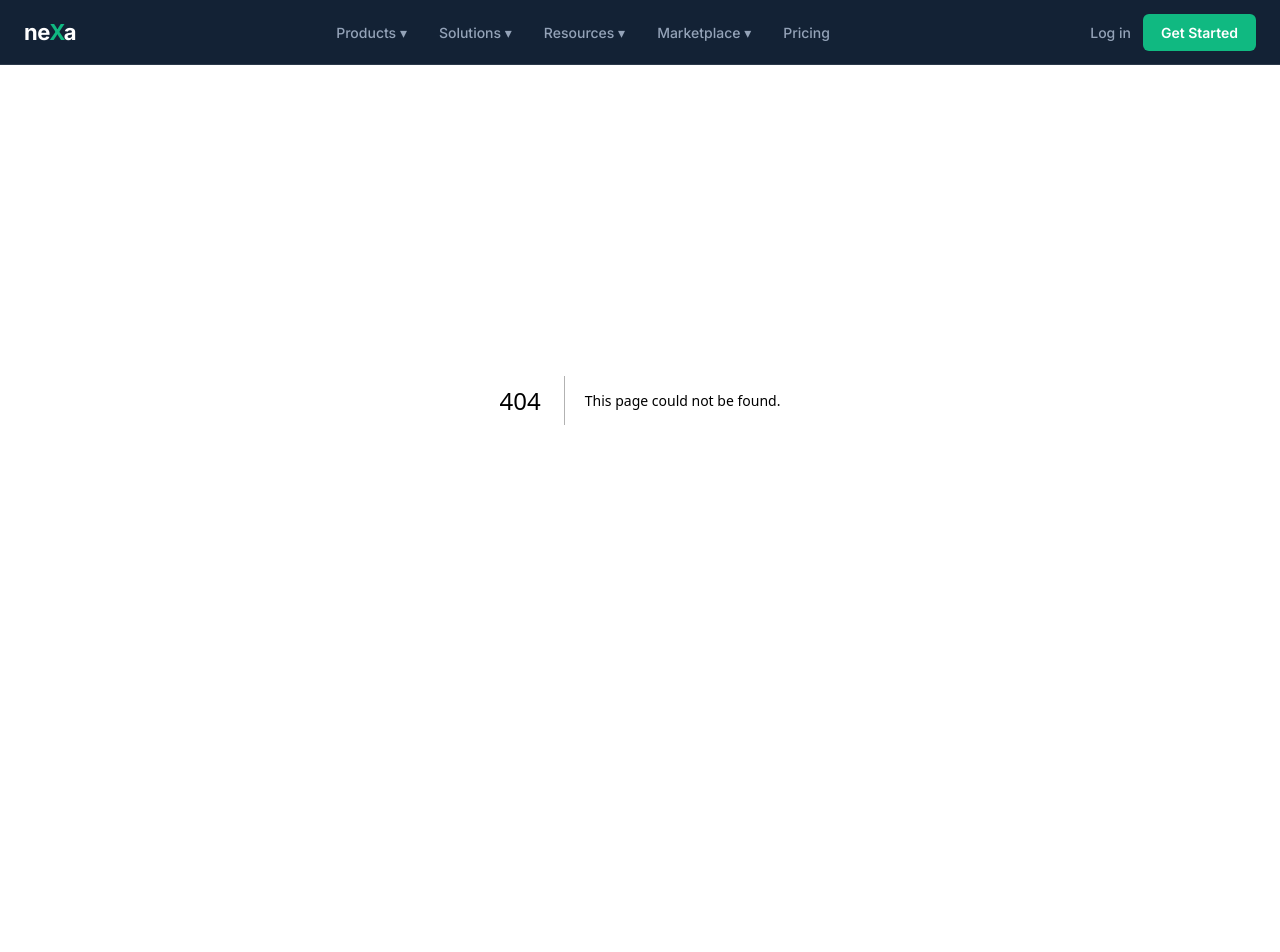
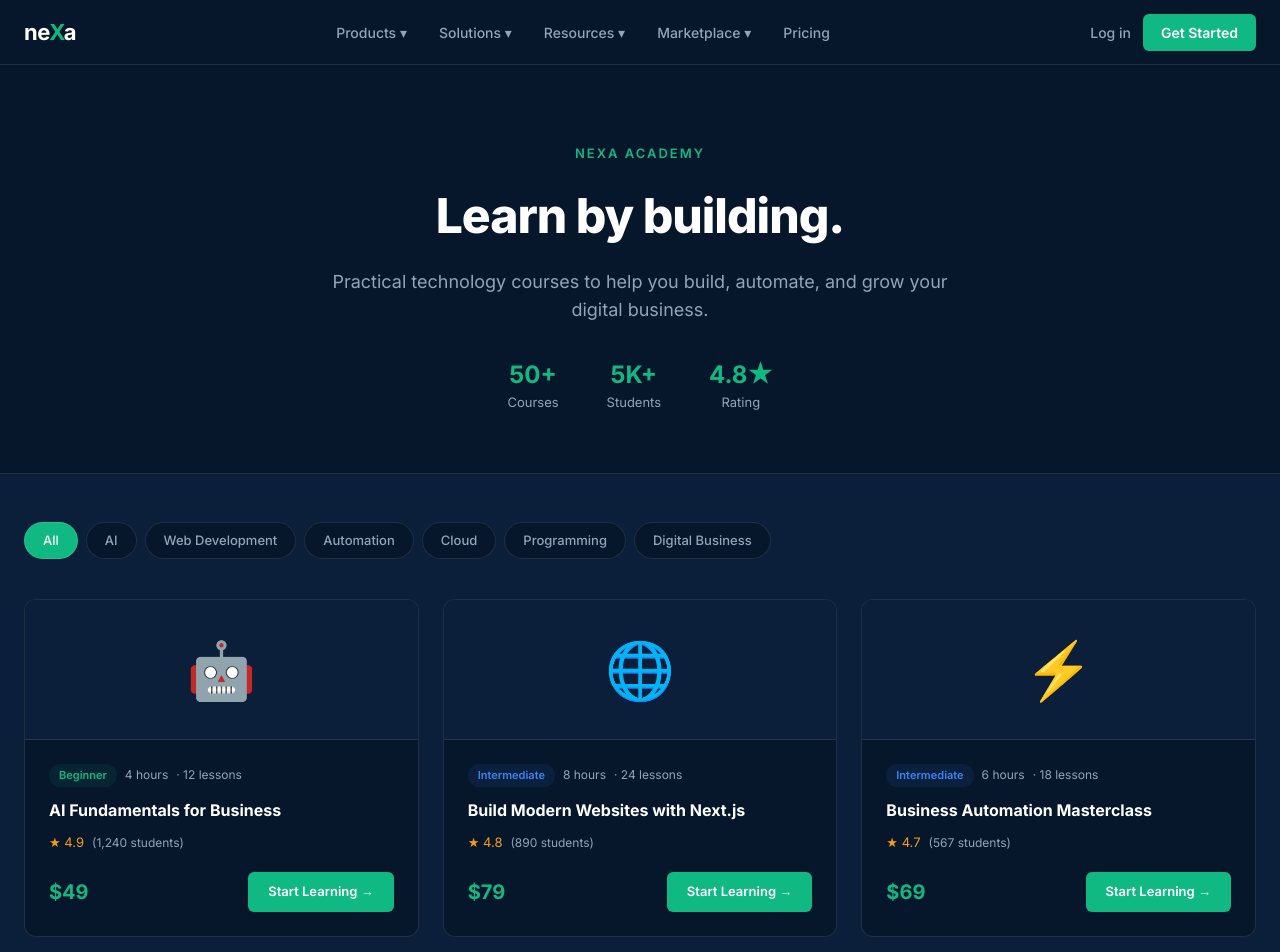
Before and after one commit to aungbobokyaw124/nexa-template-website, a Next.js app: page /academy in a window 1280 px wide. Before the commit this address had no page. Shown: the top 952 px of the page. Before the commit the page ends 800 px from the top, so only its background shows below. Built offline with nearby package versions, Linux system fonts and the light colour scheme.

Commit message:
feat: add contact, support, docs, marketplace, academy pages

```diff
--- /dev/null
+++ b/src/app/academy/page.tsx
@@ -0,0 +1,229 @@
+'use client';
+
+import { useState } from 'react';
+
+const courses = [
+  {
+    title: 'AI Fundamentals for Business',
+    category: 'AI',
+    level: 'Beginner',
+    duration: '4 hours',
+    lessons: 12,
+    price: '$49',
+    icon: '🤖',
+    rating: 4.9,
+    students: 1240,
+  },
+  {
+    title: 'Build Modern Websites with Next.js',
+    category: 'Web Development',
+    level: 'Intermediate',
+    duration: '8 hours',
+    lessons: 24,
+    price: '$79',
+    icon: '🌐',
+    rating: 4.8,
+    students: 890,
+  },
+  {
+    title: 'Business Automation Masterclass',
+    category: 'Automation',
+    level: 'Intermediate',
+    duration: '6 hours',
+    lessons: 18,
+    price: '$69',
+    icon: '⚡',
+    rating: 4.7,
+    students: 567,
+  },
+  {
+    title: 'Cloud Deployment for Beginners',
+    category: 'Cloud',
+    level: 'Beginner',
+    duration: '5 hours',
+    lessons: 15,
+    price: '$59',
+    icon: '☁️',
+    rating: 4.6,
+    students: 423,
+  },
+  {
+    title: 'Python for Digital Business',
+    category: 'Programming',
+    level: 'Beginner',
+    duration: '10 hours',
+    lessons: 30,
+    price: '$89',
+    icon: '🐍',
+    rating: 4.8,
+    students: 1560,
+  },
+  {
+    title: 'Digital Business Strategy',
+    category: 'Digital Business',
+    level: 'Advanced',
+    duration: '7 hours',
+    lessons: 21,
+    price: '$99',
+    icon: '📊',
+    rating: 4.9,
+    students: 334,
+  },
+];
+
+const categories = ['All', 'AI', 'Web Development', 'Automation', 'Cloud', 'Programming', 'Digital Business'];
+
+const levelColors: Record<string, string> = {
+  Beginner: '#10B981',
+  Intermediate: '#3B82F6',
+  Advanced: '#8B5CF6',
+};
+
+export default function Academy() {
+  const [activeCategory, setActiveCategory] = useState('All');
+
+  const filtered = courses.filter(c =>
+    activeCategory === 'All' || c.category === activeCategory
+  );
+
+  return (
+    <main style={{ minHeight: '100vh', background: 'var(--color-bg)', paddingTop: '64px' }}>
+      {/* Hero */}
+      <section style={{
+        padding: '80px 24px 60px', textAlign: 'center',
+        background: 'var(--color-surface)', borderBottom: '1px solid var(--color-border)',
+      }}>
+        <div style={{ maxWidth: '640px', margin: '0 auto' }}>
+          <p style={{
+            color: 'var(--color-primary)', fontSize: '13px', fontWeight: 600,
+            textTransform: 'uppercase', letterSpacing: '2px', marginBottom: '16px',
+          }}>neXa Academy</p>
+          <h1 style={{
+            fontSize: 'clamp(28px, 5vw, 48px)', fontWeight: 800,
+            color: '#fff', letterSpacing: '-1px', marginBottom: '16px',
+          }}>Learn by building.</h1>
+          <p style={{
+            color: 'var(--color-muted)', fontSize: '18px',
+            lineHeight: 1.6, marginBottom: '32px',
+          }}>
+            Practical technology courses to help you build, automate, and grow your digital business.
+          </p>
+          {/* Stats */}
+          <div style={{ display: 'flex', justifyContent: 'center', gap: '48px', flexWrap: 'wrap' }}>
+            {[
+              { value: '50+', label: 'Courses' },
+              { value: '5K+', label: 'Students' },
+              { value: '4.8★', label: 'Rating' },
+            ].map((s) => (
+              <div key={s.label} style={{ textAlign: 'center' }}>
+                <div style={{ fontSize: '24px', fontWeight: 700, color: 'var(--color-primary)' }}>{s.value}</div>
+                <div style={{ color: 'var(--color-muted)', fontSize: '13px' }}>{s.label}</div>
+              </div>
+            ))}
+          </div>
+        </div>
+      </section>
+
+      <section style={{ padding: '48px 24px', maxWidth: '1280px', margin: '0 auto' }}>
+        {/* Categories */}
+        <div style={{ display: 'flex', gap: '8px', flexWrap: 'wrap', marginBottom: '40px' }}>
+          {categories.map((cat) => (
+            <button key={cat} onClick={() => setActiveCategory(cat)} style={{
+              background: activeCategory === cat ? 'var(--color-primary)' : 'var(--color-surface)',
+              border: '1px solid var(--color-border)',
+              borderRadius: '100px', padding: '8px 18px',
+              color: activeCategory === cat ? '#fff' : 'var(--color-muted)',
+              fontSize: '13px', fontWeight: 500, cursor: 'pointer', transition: 'all 0.2s',
+            }}>{cat}</button>
+          ))}
+        </div>
+
+        {/* Courses Grid */}
+        <div style={{
+          display: 'grid',
+          gridTemplateColumns: 'repeat(auto-fit, minmax(300px, 1fr))',
+          gap: '24px',
+        }}>
+          {filtered.map((course) => (
+            <div key={course.title} style={{
+              background: 'var(--color-surface)',
+              border: '1px solid var(--color-border)',
+              borderRadius: 'var(--radius-md)',
+              overflow: 'hidden',
+              transition: 'all 0.2s',
+            }}
+            onMouseEnter={e => {
+              const el = e.currentTarget as HTMLElement;
+              el.style.borderColor = 'rgba(16,185,129,0.4)';
+              el.style.transform = 'translateY(-4px)';
+            }}
+            onMouseLeave={e => {
+              const el = e.currentTarget as HTMLElement;
+              el.style.borderColor = 'var(--color-border)';
+              el.style.transform = 'translateY(0)';
+            }}>
+              {/* Image */}
+              <div style={{
+                height: '140px', background: 'var(--color-bg)',
+                display: 'flex', alignItems: 'center', justifyContent: 'center',
+                fontSize: '56px', borderBottom: '1px solid var(--color-border)',
+              }}>
+                {course.icon}
+              </div>
+
+              {/* Content */}
+              <div style={{ padding: '24px' }}>
+                <div style={{
+                  display: 'flex', alignItems: 'center',
+                  gap: '8px', marginBottom: '12px',
+                }}>
+                  <span style={{
+                    background: levelColors[course.level] + '15',
+                    color: levelColors[course.level],
+                    fontSize: '11px', fontWeight: 600,
+                    padding: '3px 10px', borderRadius: '100px',
+                  }}>{course.level}</span>
+                  <span style={{ color: 'var(--color-muted)', fontSize: '12px' }}>
+                    {course.duration}
+                  </span>
+                  <span style={{ color: 'var(--color-muted)', fontSize: '12px' }}>
+                    · {course.lessons} lessons
+                  </span>
+                </div>
+
+                <h3 style={{
+                  color: '#fff', fontSize: '16px', fontWeight: 700,
+                  marginBottom: '12px', lineHeight: 1.4,
+                }}>{course.title}</h3>
+
+                <div style={{
+                  display: 'flex', alignItems: 'center',
+                  gap: '8px', marginBottom: '20px',
+                }}>
+                  <span style={{ color: '#F59E0B', fontSize: '13px' }}>★ {course.rating}</span>
+                  <span style={{ color: 'var(--color-muted)', fontSize: '12px' }}>
+                    ({course.students.toLocaleString()} students)
+                  </span>
+                </div>
+
+                <div style={{
+                  display: 'flex', alignItems: 'center',
+                  justifyContent: 'space-between',
+                }}>
+                  <span style={{
+                    color: 'var(--color-primary)', fontSize: '20px', fontWeight: 700,
+                  }}>{course.price}</span>
+                  <button style={{
+                    background: 'var(--color-primary)', border: 'none',
+                    borderRadius: 'var(--radius-sm)', padding: '10px 20px',
+                    color: '#fff', fontSize: '13px', fontWeight: 600, cursor: 'pointer',
+                  }}>Start Learning →</button>
+                </div>
+              </div>
+            </div>
+          ))}
+        </div>
+      </section>
+    </main>
+  );
+}
```
